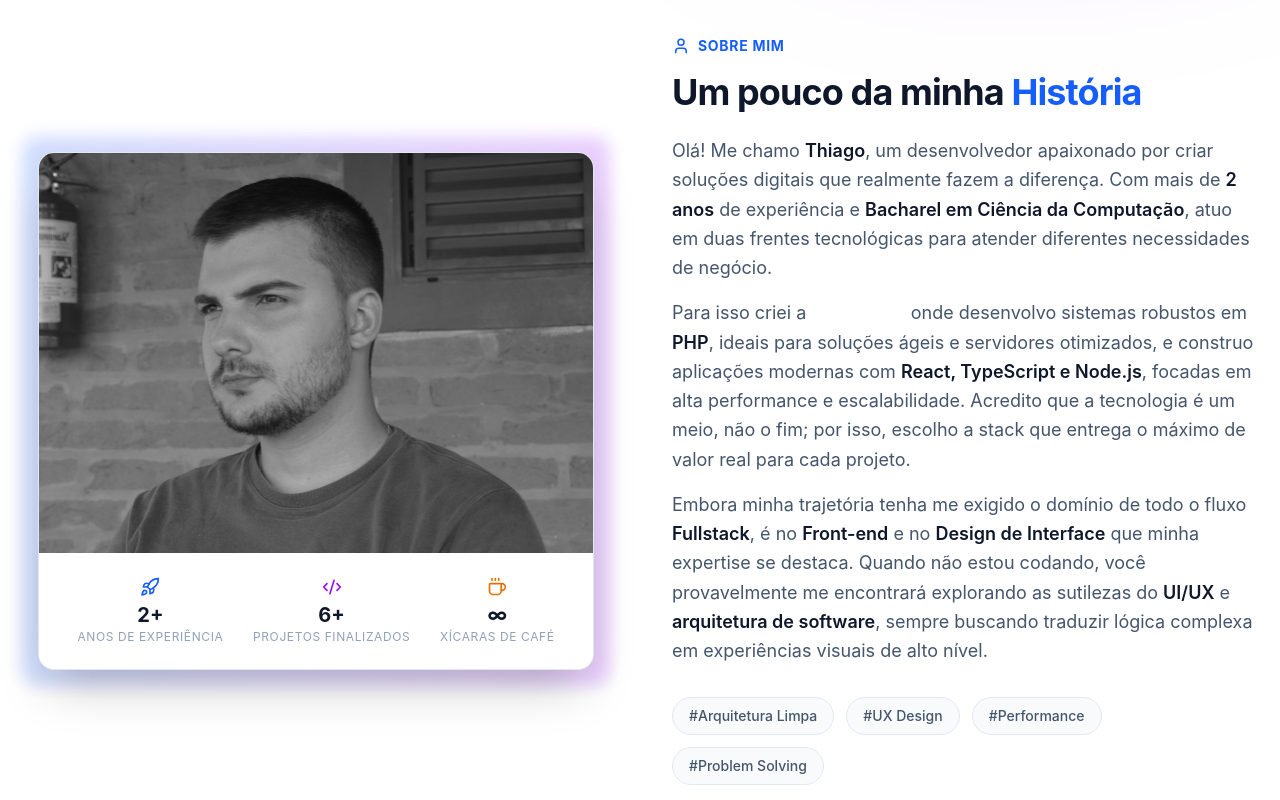
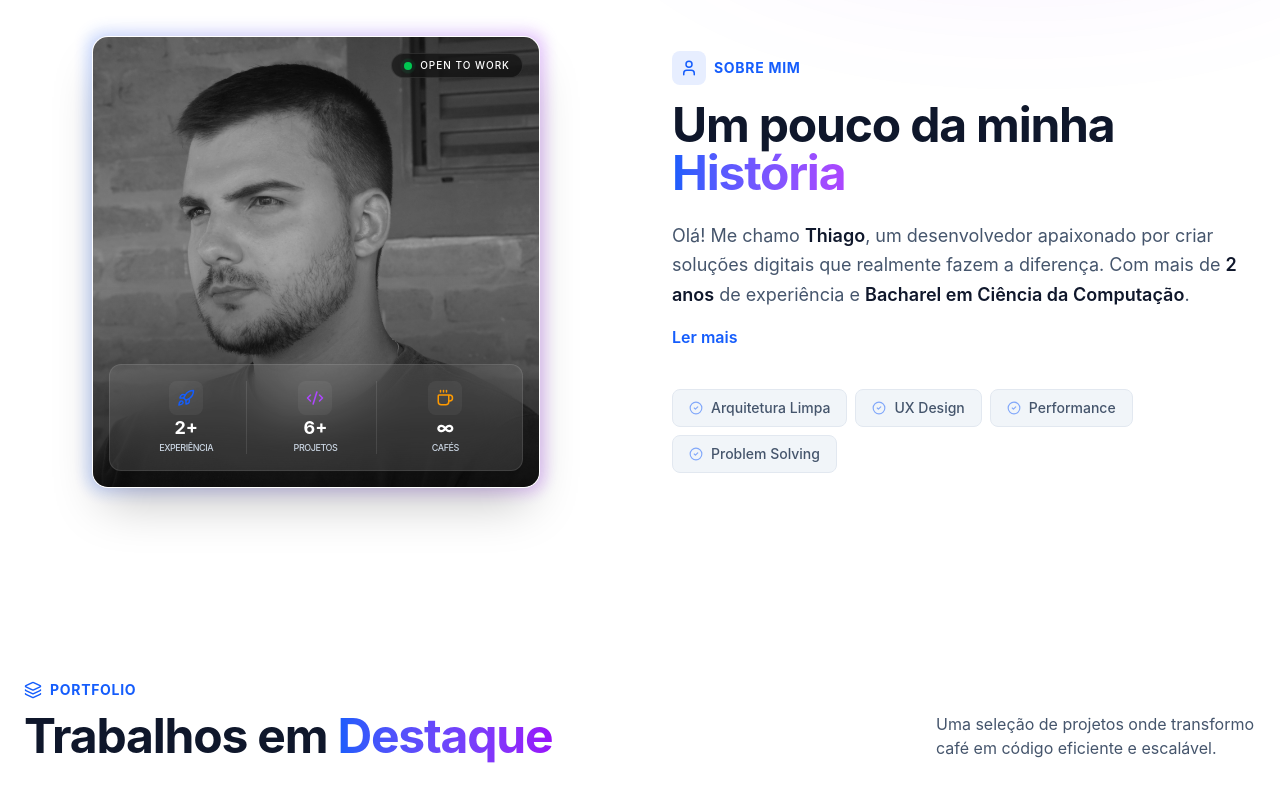
Before and after one commit to TGravonski/tgravonski, a React (Vite) app: page / in a window 1280 px wide. Shown: the part 860-1660 px from the top of the page. Built offline with nearby package versions, Linux system fonts and the light colour scheme.

Commit message:
style: sobre mim

```diff
--- a/src/components/About.tsx
+++ b/src/components/About.tsx
@@ -1,14 +1,14 @@
-import { User, Code2, Rocket, Coffee } from 'lucide-react';
+import { useState } from 'react';
+import { User, Code2, Rocket, Coffee, CheckCircle2 } from 'lucide-react';
 import Profile from '../assets/profile.webp';
 
-<img src={Profile} alt="Profile" />
+const About = () => {
+  const [expanded, setExpanded] = useState(false);
 
-
-const About = () => {
   const stats = [
-    { label: "Anos de Experiência", value: "2+", icon: <Rocket className="text-primary" size={20} /> },
-    { label: "Projetos Finalizados", value: "6+", icon: <Code2 className="text-purple-600" size={20} /> },
-    { label: "Xícaras de Café", value: "∞", icon: <Coffee className="text-amber-600" size={20} /> },
+    { label: "Experiência", value: "2+", icon: <Rocket className="text-primary" size={18} /> },
+    { label: "Projetos", value: "6+", icon: <Code2 className="text-purple-500" size={18} /> },
+    { label: "Cafés", value: "∞", icon: <Coffee className="text-amber-500" size={18} /> },
   ];
 
   return (
@@ -16,56 +16,104 @@ const About = () => {
       <div className="container mx-auto px-6 relative z-10">
         <div className="grid lg:grid-cols-2 gap-16 items-center">
 
-          {/* Coluna da Imagem/Card Visual */}
-<div className="relative group max-w-sm mx-auto md:max-w-none"> {/* Centraliza e limita largura no mobile */}
-  <div className="absolute -inset-4 bg-gradient-to-r from-primary to-purple-600 rounded-2xl blur opacity-20 group-hover:opacity-40 transition duration-1000"></div>
-  <div className="relative bg-bg-light dark:bg-surface-dark border border-border-light dark:border-border-dark rounded-2xl overflow-hidden shadow-2xl">
+          {/* COLUNA DA IMAGEM */}
+          <div className="relative group max-w-sm mx-auto lg:max-w-md">
+            <div className="absolute -inset-1 bg-gradient-to-r from-primary to-purple-600 rounded-2xl blur opacity-25 group-hover:opacity-50 transition duration-1000"></div>
+
+            <div className="relative bg-white dark:bg-slate-900 border border-white/20 rounded-2xl overflow-hidden shadow-2xl">
+              <div className="absolute top-4 right-4 z-20 bg-black/50 backdrop-blur-md border border-white/10 px-3 py-1 rounded-full flex items-center gap-2">
+                <span className="relative flex h-2 w-2">
+                  <span className="animate-ping absolute inline-flex h-full w-full rounded-full bg-green-400 opacity-75"></span>
+                  <span className="relative inline-flex rounded-full h-2 w-2 bg-green-500"></span>
+                </span>
+                <span className="text-[10px] text-white font-medium uppercase tracking-widest">Open to Work</span>
+              </div>
+
+              <div className="relative h-[450px] overflow-hidden">
                 <img
                   src={Profile}
                   alt="Thiago Gravonski"
-      className="w-full h-64 md:h-[400px] object-cover grayscale hover:grayscale-0 transition-all duration-700"
+                  className="w-full h-full object-cover grayscale group-hover:grayscale-0 group-hover:scale-110 transition-all duration-700 ease-in-out"
                 />
-    <div className="p-4 md:p-6 bg-bg-light dark:bg-surface-dark flex justify-around">
+                <div className="absolute inset-0 bg-gradient-to-t from-black/80 via-transparent to-transparent"></div>
+              </div>
+
+              <div className="absolute bottom-0 left-0 w-full p-4">
+                <div className="grid grid-cols-3 gap-2 bg-white/10 dark:bg-slate-900/60 backdrop-blur-xl border border-white/10 rounded-xl p-4 shadow-xl">
                   {stats.map((stat, i) => (
-        <div key={i} className="text-center">
-          <div className="flex justify-center mb-1">{stat.icon}</div>
-          <div className="text-lg md:text-xl font-bold text-text-main dark:text-text-dark-main">{stat.value}</div>
-          <div className="text-[10px] md:text-xs text-text-dark-muted uppercase tracking-wider">{stat.label}</div>
+                    <div key={i} className="flex flex-col items-center border-r last:border-0 border-white/10">
+                      <div className="p-2 bg-white/5 rounded-lg mb-1">{stat.icon}</div>
+                      <span className="text-lg font-bold text-white leading-none">{stat.value}</span>
+                      <span className="text-[9px] text-slate-300 uppercase font-medium tracking-tighter mt-1">
+                        {stat.label}
+                      </span>
                     </div>
                   ))}
                 </div>
               </div>
             </div>
+          </div>
 
-          {/* Coluna de Texto */}
+          {/* COLUNA DE TEXTO */}
           <div className="flex flex-col">
             <div className="flex items-center gap-2 text-primary font-bold tracking-wider uppercase text-sm mb-4">
+              <div className="p-2 bg-primary/10 rounded-lg">
                 <User size={18} />
+              </div>
               <span>Sobre Mim</span>
             </div>
 
-            <h2 className="text-3xl md:text-4xl font-bold text-text-main dark:text-text-dark-main mb-6">
-              Um pouco da minha <span className="text-primary">História</span>
+            <h2 className="text-4xl md:text-5xl font-bold text-slate-900 dark:text-white mb-6">
+              Um pouco da minha{' '}
+              <span className="text-transparent bg-clip-text bg-gradient-to-r from-primary to-purple-500">
+                História
+              </span>
             </h2>
 
-            <div className="space-y-4 text-lg text-text-muted dark:text-text-dark-muted leading-relaxed">
+            <div className="space-y-4 text-lg text-slate-600 dark:text-slate-400 leading-relaxed">
               <p>
-                Olá! Me chamo <span className='text-text-main dark:text-text-dark-main font-semibold'>Thiago</span>, um desenvolvedor apaixonado por criar soluções digitais que realmente fazem a diferença. Com mais de <span className='text-text-main dark:text-text-dark-main font-semibold'>2 anos</span> de experiência e <span className='text-text-main dark:text-text-dark-main font-semibold'>Bacharel em Ciência da Computação</span>, atuo em duas frentes tecnológicas para atender diferentes necessidades de negócio.
+                Olá! Me chamo <span className="text-text-main dark:text-text-dark-main font-semibold">Thiago</span>,
+                um desenvolvedor apaixonado por criar soluções digitais que realmente fazem a diferença.
+                Com mais de <span className="font-semibold text-text-main dark:text-text-dark-main">2 anos</span> de experiência
+                e <span className="font-semibold text-text-main dark:text-text-dark-main">Bacharel em Ciência da Computação</span>.
               </p>
+
+              {expanded && (
+                <>
                   <p>
-                Para isso criei a <a className='hover:text-green-500 font-semibold text-white' href="#">GRA.CODE</a> onde desenvolvo sistemas robustos em <span className='text-text-main dark:text-text-dark-main font-semibold'>PHP</span>, ideais para soluções ágeis e servidores otimizados, e construo aplicações modernas com <span className='text-text-main dark:text-text-dark-main font-semibold'>React, TypeScript e Node.js</span>, focadas em alta performance e escalabilidade. Acredito que a tecnologia é um meio, não o fim; por isso, escolho a stack que entrega o máximo de valor real para cada projeto.
+                    Criei a{' '}
+                    <a className="hover:text-green-500 font-semibold text-white" href="#">
+                      GRA.CODE
+                    </a>{' '}
+                    onde desenvolvo sistemas em <span className="font-semibold">PHP</span> e aplicações modernas com{' '}
+                    <span className="font-semibold">React, TypeScript e Node.js</span>, focadas em performance e escalabilidade.
                   </p>
+
                   <p>
-                Embora minha trajetória tenha me exigido o domínio de todo o fluxo <span className='text-text-main dark:text-text-dark-main font-semibold'>Fullstack</span>, é no <span className='text-text-main dark:text-text-dark-main font-semibold'>Front-end</span> e no <span className='text-text-main dark:text-text-dark-main font-semibold'>Design de Interface</span> que minha expertise se destaca. Quando não estou codando, você provavelmente me encontrará explorando as sutilezas do <span className='text-text-main dark:text-text-dark-main font-semibold'>UI/UX</span> e <span className='text-text-main dark:text-text-dark-main font-semibold'>arquitetura de software</span>, sempre buscando traduzir lógica complexa em experiências visuais de alto nível.
+                    Atuo como <span className="font-semibold">Fullstack</span>, com forte destaque em{' '}
+                    <span className="font-semibold">Front-end</span> e <span className="font-semibold">UI/UX</span>,
+                    sempre buscando transformar lógica complexa em experiências visuais refinadas.
                   </p>
+                </>
+              )}
             </div>
 
-            {/* Tags de Soft Skills ou Foco */}
-            <div className="mt-8 flex flex-wrap gap-3">
+            <button
+              onClick={() => setExpanded(!expanded)}
+              className="mt-4 text-primary font-semibold hover:underline self-start"
+            >
+              {expanded ? 'Ler menos' : 'Ler mais'}
+            </button>
+
+            <div className="mt-10 flex flex-wrap gap-2">
               {['Arquitetura Limpa', 'UX Design', 'Performance', 'Problem Solving'].map(tag => (
-                <span key={tag} className="px-4 py-2 bg-surface-light dark:bg-slate-800/50 border border-border-light dark:border-border-dark rounded-full text-sm font-medium text-text-muted dark:text-text-dark-muted">
-                  #{tag}
-                </span>
+                <div
+                  key={tag}
+                  className="group flex items-center gap-2 px-4 py-2 bg-slate-100 dark:bg-slate-800/50 border border-slate-200 dark:border-slate-700 rounded-lg hover:border-primary/50 transition-colors"
+                >
+                  <CheckCircle2 size={14} className="text-primary opacity-50 group-hover:opacity-100" />
+                  <span className="text-sm font-medium text-slate-600 dark:text-slate-400">{tag}</span>
+                </div>
               ))}
             </div>
           </div>
```
Lines whose indentation alone changed are shown as unchanged.
